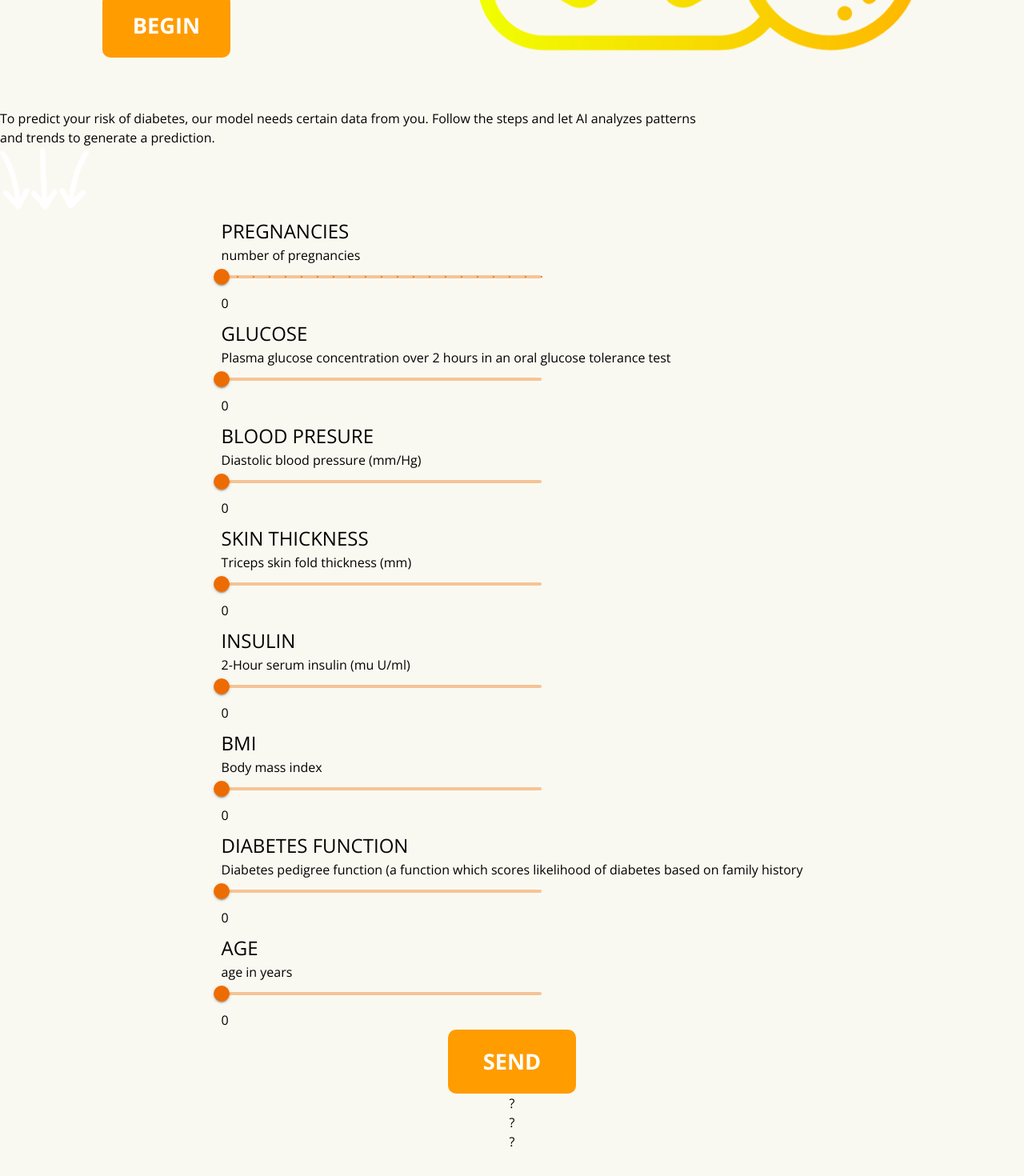
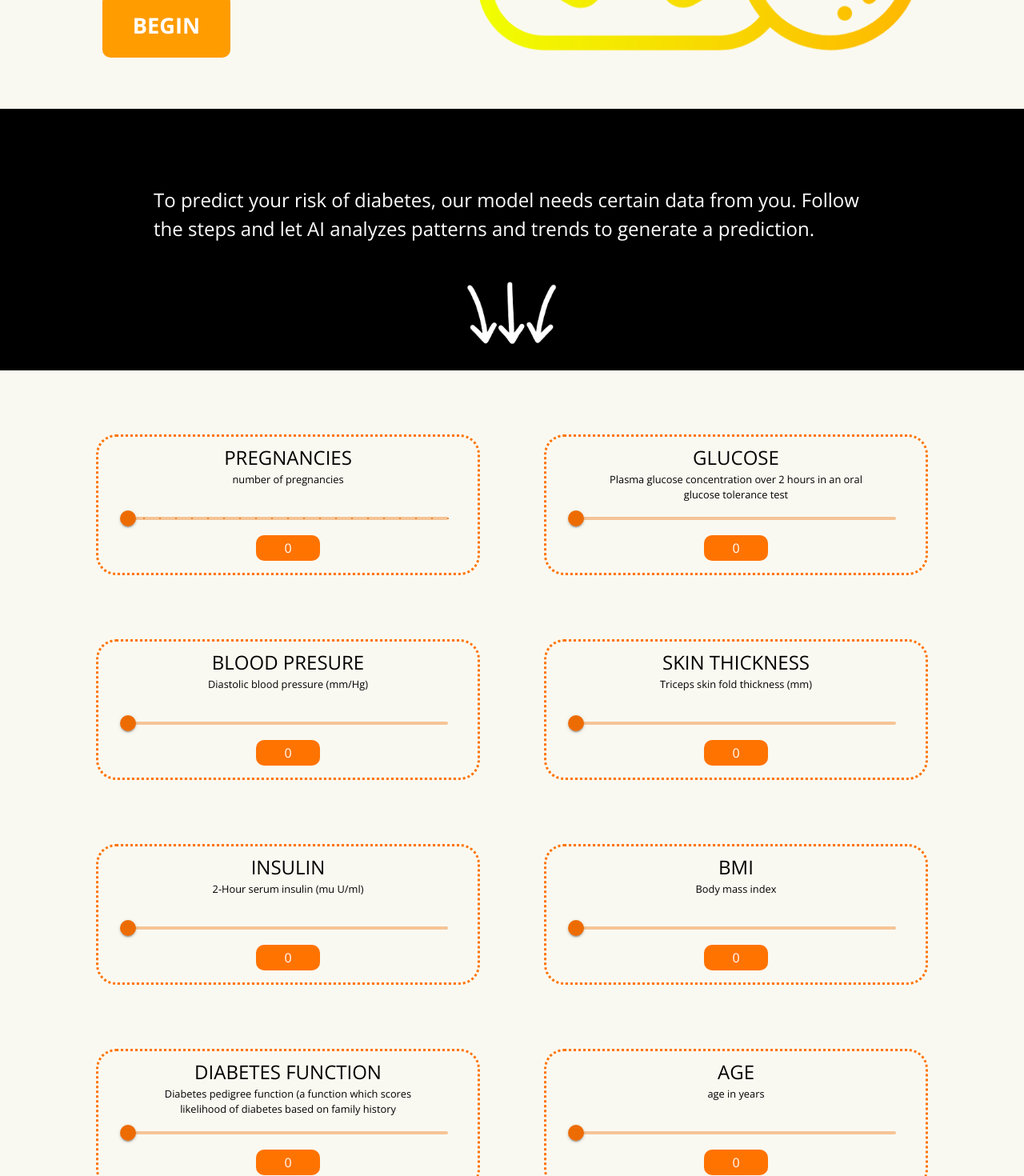
Before and after one commit to tomek1421/NeuralNetworkTextClassification, a React (Create React App) app in the folder frontend/neural-network/: page /diabetes in a window 1280 px wide. Shown: the part 600-2070 px from the top of the page at 80% size. Built offline with nearby package versions, Linux system fonts and the light colour scheme.

Commit message:
diabetes page styling

```diff
--- a/frontend/neural-network/src/App.css
+++ b/frontend/neural-network/src/App.css
@@ -166,3 +166,197 @@ nav ul li:hover:after {
 .active {
     color: black;
 }
+
+.diabetes-paragraph {
+    background-color: black;
+    color: white;
+    display: flex;
+    flex-direction: column;
+    align-items: center;
+    gap: 3rem;
+    padding: 6rem 0rem 2rem 0rem;
+    margin-bottom: 5rem;
+    font-size: 1.5rem;
+}
+
+.diabetes-panel {
+    /* border: 1px solid red; */
+    width: fit-content;
+    display: grid;
+    grid-template-rows: repeat(4, 11rem);
+    grid-template-columns: repeat(2, 30rem);
+    grid-gap: 5rem;
+    margin-bottom: 2rem;
+}
+
+.diabetes-panel-element {
+    width: 100%;
+    height: 100%;
+    border: 3px dotted var(--second-color);
+    border-radius: 25px;
+}
+
+.slider-content {
+    width: 100%;
+    height: 100%;
+    display: flex;
+    flex-direction: column;
+    justify-content: space-between;
+}
+
+.slider-content-element {
+    /* border: 1px solid; */
+    width: 100%;
+    height: 100%;
+    display: flex;
+    flex-direction: column;
+    align-items: center;
+}
+
+.slider-value-box {
+    background-color: var(--second-color);
+    color: white;
+    width: 5rem;
+    height: 2rem;
+    display: flex;
+    justify-content: center;
+    align-items: center;
+    border-radius: 10px;
+}
+
+.slider-description {
+    /* border: 1px solid; */
+    max-width: 70%;
+    font-size: 0.8rem;
+    text-align: center;
+}
+
+.diabetes-result {
+    margin-top: 3rem;
+    margin-bottom: 3rem;
+    width: 25rem;
+    height: 10rem;
+    background-color: var(--thrid-color);
+    border: 10px solid var(--first-color);
+    position: relative;
+    border-radius: 10px;
+    font-size: 2.5rem;
+    color: white;
+    font-weight: 800;
+    transition: all 0.5s;
+}
+
+.questionmarks {
+    /* border: 1px solid; */
+    display: flex;
+    position: absolute;
+    top: 50%;
+    left: 50%;
+    transform: translate(-50%, -50%);
+}
+
+.bounce div:nth-child(1) {
+    animation: bounce 1s infinite;
+}
+
+.bounce div:nth-child(2) {
+    animation: bounce 1s infinite 0.15s;
+}
+
+.bounce div:nth-child(3) {
+    animation: bounce 1s infinite 0.30s;
+}
+
+@keyframes bounce {
+    0% {
+      opacity: 0;
+      transform: scale(.3);
+    }
+    50% {
+      opacity: 1;
+      transform: scale(1.05);
+      transform: translateY(-15px);
+    }
+    70% {
+        transform: scale(.9);
+        transform: translateY(0px);
+     }
+    100% {
+        transform: scale(1);
+    }
+}
+
+.positive-result {
+    background-color: #FF6C45;
+    border-color: #FF4D1E;
+    position: relative;
+    transition: height 0.3s 0.3s, background-color 1s, border-color 1s;
+}
+
+.positive-result:hover {
+    height: 18rem;
+    transition-delay: 0s;
+}
+
+.positive-result:after {
+    content: 'The AI model suggests that the user is likely to have diabetes based on its analysis.';
+    position: absolute;
+    top: 7rem;
+    left: 50%;
+    transform: translateX(-50%);
+    width: 80%;
+    /* border: 1px solid; */
+    font-size: 1.3rem;
+    text-align: center;
+    opacity: 0;
+    transition: all 0.3s;
+}
+
+.positive-result:hover:after {
+    opacity: 1;
+    transition-delay: 0.3s;
+}
+
+.negative-result {
+    background-color: #11D677;
+    border-color: #00BF63;
+    transition: height 0.3s 0.3s, background-color 1s, border-color 1s;
+}
+
+.negative-result:hover {
+    height: 18rem;
+    transition-delay: 0s;
+}
+
+.negative-result:after {
+    content: 'The AI model indicates that the user is probably not ill with diabetes based on its analysis. ';
+    position: absolute;
+    top: 7rem;
+    left: 50%;
+    transform: translateX(-50%);
+    width: 80%;
+    /* border: 1px solid; */
+    font-size: 1.3rem;
+    text-align: center;
+    opacity: 0;
+    transition: all 0.3s;
+}
+
+.negative-result:hover:after {
+    opacity: 1;
+    transition-delay: 0.3s;
+}
+
+.result-text {
+    position: absolute;
+    top: 2.2rem;
+    left: 50%;
+    transform: translateX(-50%);
+}
+
+.diabetes-warning {
+    background-color: white;
+    border-left: 5px solid #FF6C45;
+    padding: 1.5rem;
+    animation: apper 1s;
+}
```
